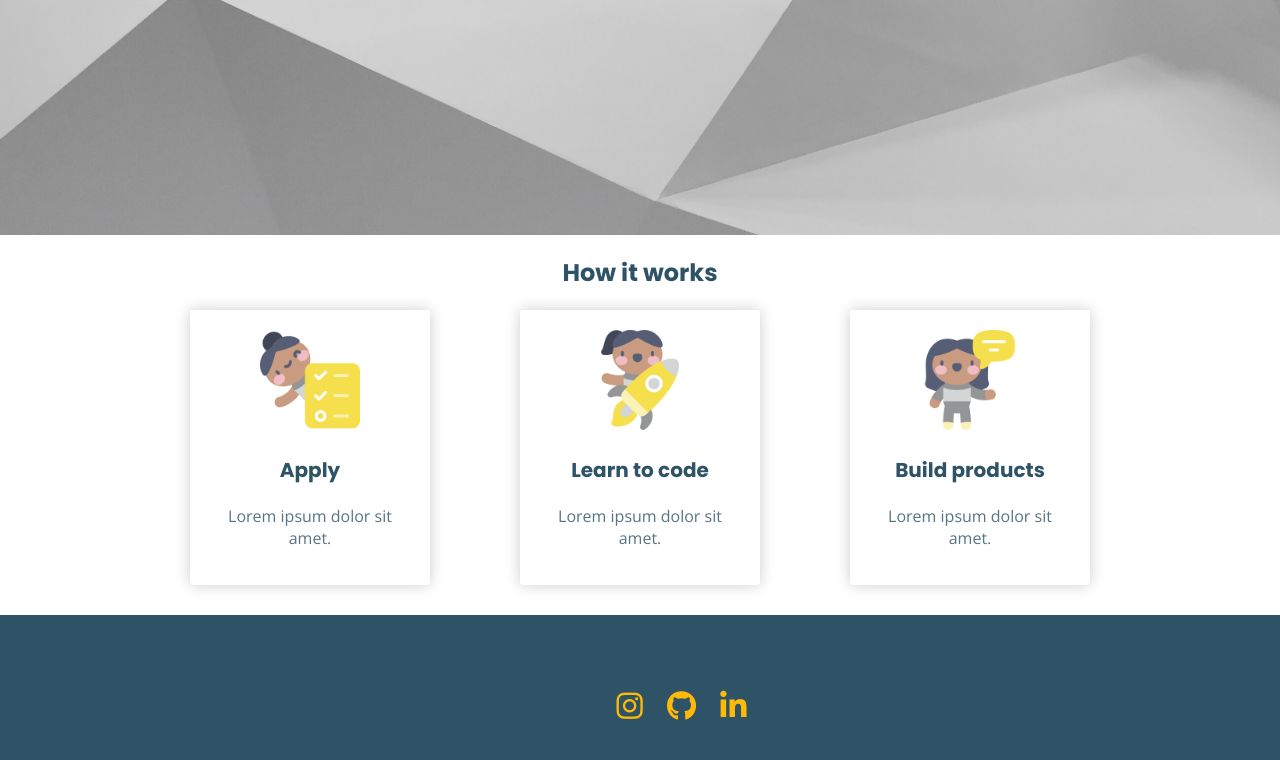
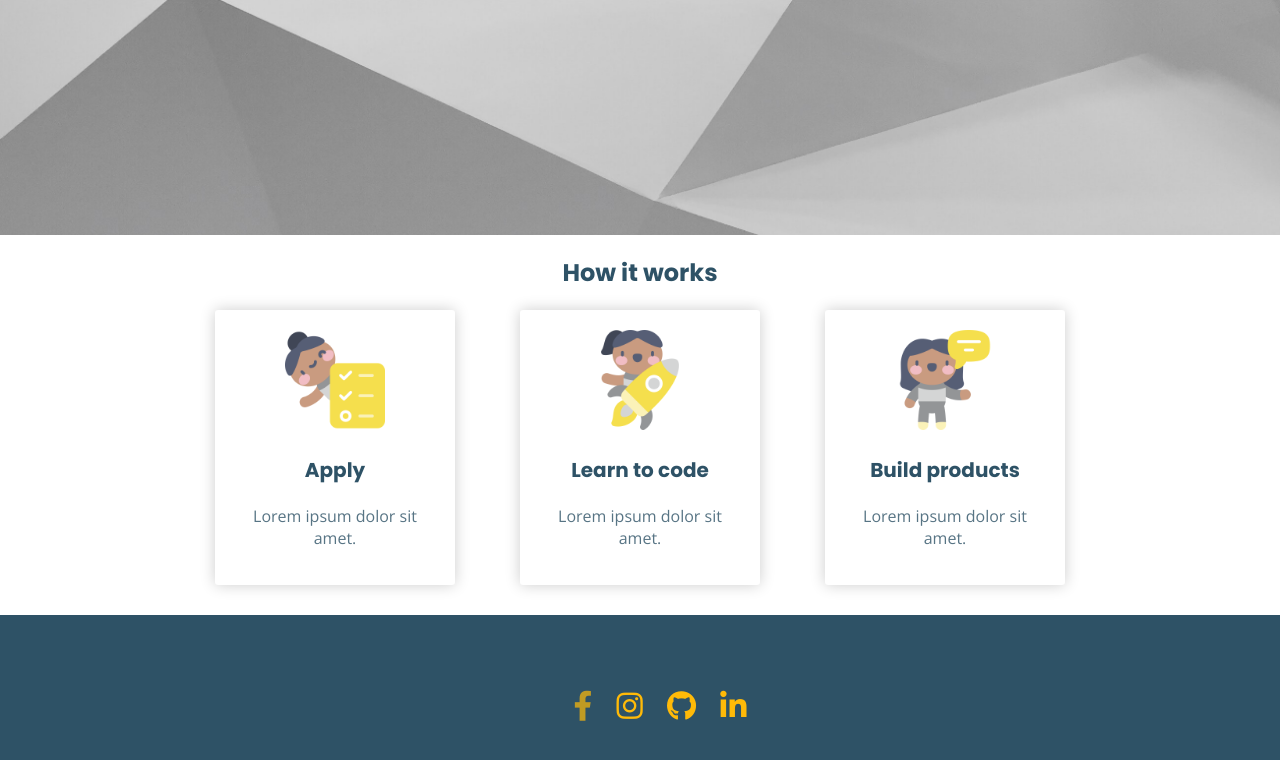
Before and after one commit to giovannasm/landing, a plain HTML site: page index.html in a window 1280 px wide. In both pictures the pointer is over the icon 582 px from the left and 1070 px from the top of the page. Shown: the part 365-1125 px from the top of the page. Drawn offline with nearby package versions, Linux system fonts and the light colour scheme.

Commit message:
melhoria no alinhamento no view de celular

```diff
--- a/css/components/card.css
+++ b/css/components/card.css
@@ -9,6 +9,7 @@
   opacity: 0.8;
 }
 .cards {
+  padding: 0px 25px 0px 25px;
   display: flex;
   justify-content: space-between;
   flex-wrap: wrap;
--- a/css/components/footer.css
+++ b/css/components/footer.css
@@ -14,5 +14,6 @@
   color: #FFBA08;
 }
 .footer i:hover {
-  color: #2E5266;
+  color: #FFBA08;
+  opacity: 0.7;
 }
```
